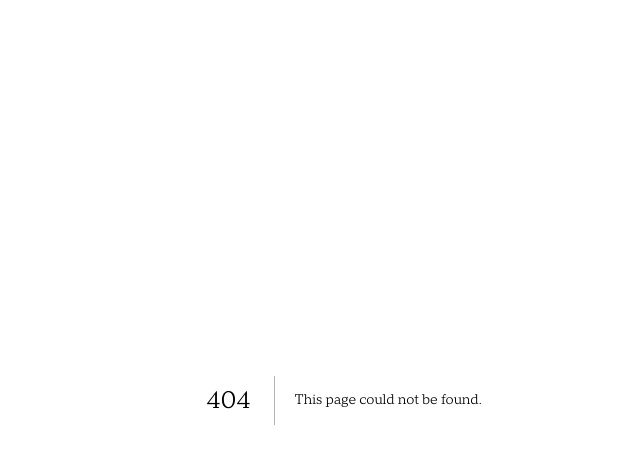
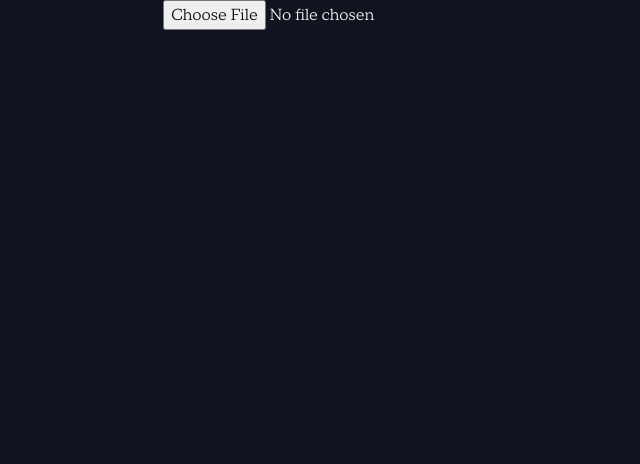
Before and after one commit to Lucy-de-Rojas/focus-rite, a Next.js app: page /input in a window 1280 px wide. Before the commit this address had no page. Shown: the top 464 px of the page, without its empty margins (296-936 px from the left). Built offline with nearby package versions, Linux system fonts and the light colour scheme.

Commit message:
added upload file button

```diff
--- a/src/pages/index.js
+++ b/src/pages/index.js
@@ -8,13 +8,17 @@ export default function Home() {
 
   const [audioData, setAudioData] = useState(null);
   const [message, setMessage] = useState(">> Drop Files Here <<");
-  const[allowDrop, setAllowDrop] = useState(false);
+  const [fileName, setFileName] = useState(null);
 
 
 
   let rowStyling = "bg-[--grey] py-4 pl-3 content-center";
   let red = "#f07777";
   let green = "rgb(165, 241, 141)";
+
+
+
+
 
 
 
@@ -47,6 +51,56 @@ function handleOnDragLeave(e) {
 
 
 
+// input get data:
+function handleSubmit(e) {
+  e.preventDefault();
+
+  let dropBox = document.getElementById("dropBox");
+  const fileInput = document.getElementById('file');
+  const file = fileInput.files[0];
+  setFileName(file.name)
+
+  if (file) {
+
+
+    dropBox.style.backgroundColor = green;
+    dropBox.style.color = "black";
+    setMessage(">> File Dropped <<");
+
+
+          const reader = new FileReader();
+          reader.onload = function(event) {
+                  const arrayBuffer = event.target.result;
+                  const dataView = new DataView(arrayBuffer);
+
+                  const header = {
+                          chunkId: String.fromCharCode(dataView.getUint8(0)) + String.fromCharCode(dataView.getUint8(1)) + String.fromCharCode(dataView.getUint8(2)) + String.fromCharCode(dataView.getUint8(3)),
+                          chunkSize: dataView.getUint32(4, true),
+                          format: String.fromCharCode(dataView.getUint8(8)) + String.fromCharCode(dataView.getUint8(9)) + String.fromCharCode(dataView.getUint8(10)) + String.fromCharCode(dataView.getUint8(11)),
+                          subchunk1Id: String.fromCharCode(dataView.getUint8(12)) + String.fromCharCode(dataView.getUint8(13)) + String.fromCharCode(dataView.getUint8(14)) + String.fromCharCode(dataView.getUint8(15)),
+                          subchunk1Size: dataView.getUint32(16, true),
+                          audioFormat: dataView.getUint16(20, true),
+                          numChannels: dataView.getUint16(22, true),
+                          sampleRate: dataView.getUint32(24, true),
+                          byteRate: dataView.getUint32(28, true),
+                          blockAlign: dataView.getUint16(32, true),
+                          bitsPerSample: dataView.getUint16(34, true),
+                          subchunk2Id: String.fromCharCode(dataView.getUint8(36)) + String.fromCharCode(dataView.getUint8(37)) + String.fromCharCode(dataView.getUint8(38)) + String.fromCharCode(dataView.getUint8(39)),
+                          subchunk2Size: dataView.getUint32(40, true)
+                  };
+
+                  setAudioData(header);
+                  console.log("🔴: ", header);
+          };
+          reader.readAsArrayBuffer(file);
+  }
+
+
+
+}
+
+
+
 
 
 
@@ -65,6 +119,9 @@ function handleOnDragLeave(e) {
     if (files.length > 0) {
 
       const file = files[0];
+      setFileName(file.name)
+
+
 
 
       if (file.type == "audio/wav") {
@@ -111,11 +168,30 @@ function handleOnDragLeave(e) {
 
 
 
-  return (<div className="bg-[--black] text-center">
+  return (<div className="bg-[--black] text-center lg:px-[35%]">
     <h1 className="py-10 text-[yellow] text-2xl">File Extractor</h1>
 
 
-    <div className="flex flex-col items-center justify-center h-[500px] bg-gray-100"
+
+
+
+{/* file input: */}
+<div className="flex justify-center items-center mb-5">
+<label for="file" id="label" className="px-16 py-6 bg-red-300 rounded-full">Get File
+    <input type="file" name="file" id="file" accept="audio/wav" onChange={handleSubmit}  className="hidden" />
+</label>
+    </div>
+
+
+
+
+
+
+
+
+
+
+    <div className="flex flex-col items-center justify-center h-[500px] bg-gray-100 rounded-xl"
     onDrop={handleOnDrop}
     onDragOver={handleOnDragOver}
     onDragLeave={handleOnDragLeave}
@@ -130,11 +206,21 @@ function handleOnDragLeave(e) {
 
 
 
+
+
+
+
+
+
+
+
     {/* result: */}
 {
 audioData && <div className="text-[--white] mb-12 p-5 bg-[--grey]">
-  <h2 className="text-center text-[--white] text-2xl py-2 mb-10">
-    Result
+  <h2 className="text-center text-[--white] text-2xl py-2 mb-5">
+    <span className="text-2xl font-black text-yellow-300">
+    {fileName}
+    </span>
     </h2>
 
 <div className="grid grid-cols-2 gap-1 text-left bg-slate-300 p-2 rounded-lg">
@@ -155,10 +241,11 @@ audioData && <div className="text-[--white] mb-12 p-5 bg-[--grey]">
 <p className={rowStyling}>Chunk Bits Per Sample</p><p className={rowStyling}> {audioData.bitsPerSample}</p>
 </div>
 
+</div>
+}
 
 
-</div>
-}
+
 
 
 
--- /dev/null
+++ b/src/pages/input.js
@@ -0,0 +1,126 @@
+import React, { useState } from "react";
+
+
+
+export default function Input () {
+
+
+        const [audioData, setAudioData] = useState(null);
+  let rowStyling = "bg-[--grey] py-4 pl-3 content-center";
+
+
+
+
+
+
+
+
+
+
+
+
+
+
+
+
+
+
+
+
+
+
+
+
+
+  function handleSubmit(e) {
+        e.preventDefault();
+
+
+        const fileInput = document.getElementById('file');
+        const file = fileInput.files[0];
+
+        if (file) {
+                const reader = new FileReader();
+                reader.onload = function(event) {
+                        const arrayBuffer = event.target.result;
+                        const dataView = new DataView(arrayBuffer);
+
+                        const header = {
+                                chunkId: String.fromCharCode(dataView.getUint8(0)) + String.fromCharCode(dataView.getUint8(1)) + String.fromCharCode(dataView.getUint8(2)) + String.fromCharCode(dataView.getUint8(3)),
+                                chunkSize: dataView.getUint32(4, true),
+                                format: String.fromCharCode(dataView.getUint8(8)) + String.fromCharCode(dataView.getUint8(9)) + String.fromCharCode(dataView.getUint8(10)) + String.fromCharCode(dataView.getUint8(11)),
+                                subchunk1Id: String.fromCharCode(dataView.getUint8(12)) + String.fromCharCode(dataView.getUint8(13)) + String.fromCharCode(dataView.getUint8(14)) + String.fromCharCode(dataView.getUint8(15)),
+                                subchunk1Size: dataView.getUint32(16, true),
+                                audioFormat: dataView.getUint16(20, true),
+                                numChannels: dataView.getUint16(22, true),
+                                sampleRate: dataView.getUint32(24, true),
+                                byteRate: dataView.getUint32(28, true),
+                                blockAlign: dataView.getUint16(32, true),
+                                bitsPerSample: dataView.getUint16(34, true),
+                                subchunk2Id: String.fromCharCode(dataView.getUint8(36)) + String.fromCharCode(dataView.getUint8(37)) + String.fromCharCode(dataView.getUint8(38)) + String.fromCharCode(dataView.getUint8(39)),
+                                subchunk2Size: dataView.getUint32(40, true)
+                        };
+
+                        setAudioData(header);
+                        console.log("🔴: ", header.subchunk1Id);
+                };
+                reader.readAsArrayBuffer(file);
+        }
+
+
+
+    }
+
+
+
+
+
+
+
+return (<div className="text-center flex flex-col items-center  h-screen bg-[--black] text-white">
+
+
+<input type="file" name="file" id="file" accept="audio/wav"   onChange={handleSubmit}/>
+
+
+
+
+
+{
+audioData && <div className="text-[--white] mb-12 p-5 bg-[--grey] lg:px-[30%] ">
+  <h2 className="text-center text-[--white] text-2xl py-2 mb-10">
+    Result
+    </h2>
+
+<div className="grid grid-cols-2 gap-1 text-left bg-slate-300 p-2 rounded-lg">
+
+<p className="bg-gray-600 py-4 pl-3 content-center">Header</p><p className="bg-gray-600 py-4 pl-3 content-center">Value</p>
+
+
+<p className={rowStyling}>Chunk Id</p><p className={rowStyling}>{audioData.chunkId}</p>
+<p className={rowStyling}> Size</p><p className={rowStyling}> {audioData.chunkSize}</p>
+<p className={rowStyling}> Format</p><p className={rowStyling}> {audioData.format}</p>
+
+<p className={rowStyling}>Sub Chunk ID</p><p className={rowStyling}> {audioData.subchunk1Id}</p>
+
+
+
+
+<p className={rowStyling}> Audio Format</p><p className={rowStyling}> {audioData.audioFormat}</p>
+<p className={rowStyling}> Num Channels</p><p className={rowStyling}> {audioData.numChannels}</p>
+<p className={rowStyling}> Sample Rate</p><p className={rowStyling}> {audioData.sampleRate}</p>
+<p className={rowStyling}> Byte Rate</p><p className={rowStyling}> BYTE {audioData.byteRate}</p>
+<p className={rowStyling}> Block Align</p><p className={rowStyling}> {audioData.blockAlign}</p>
+<p className={rowStyling}> Bits  Sample</p><p className={rowStyling}> {audioData.bitsPerSample}</p>
+</div>
+
+</div>
+}
+
+
+
+
+
+
+
+</div>)};
```
Also changed, not shown: src/styles/globals.css (line endings or trailing spaces), 1 other file (tests, documents, lock files or other folders).
